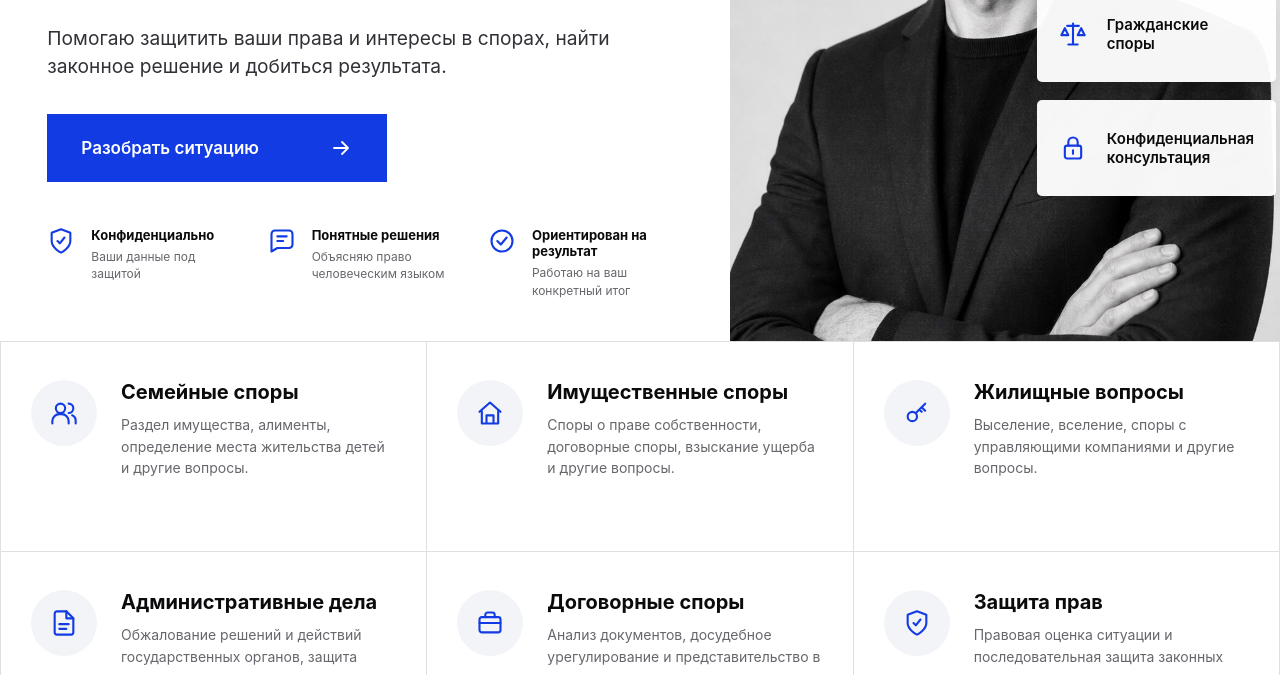
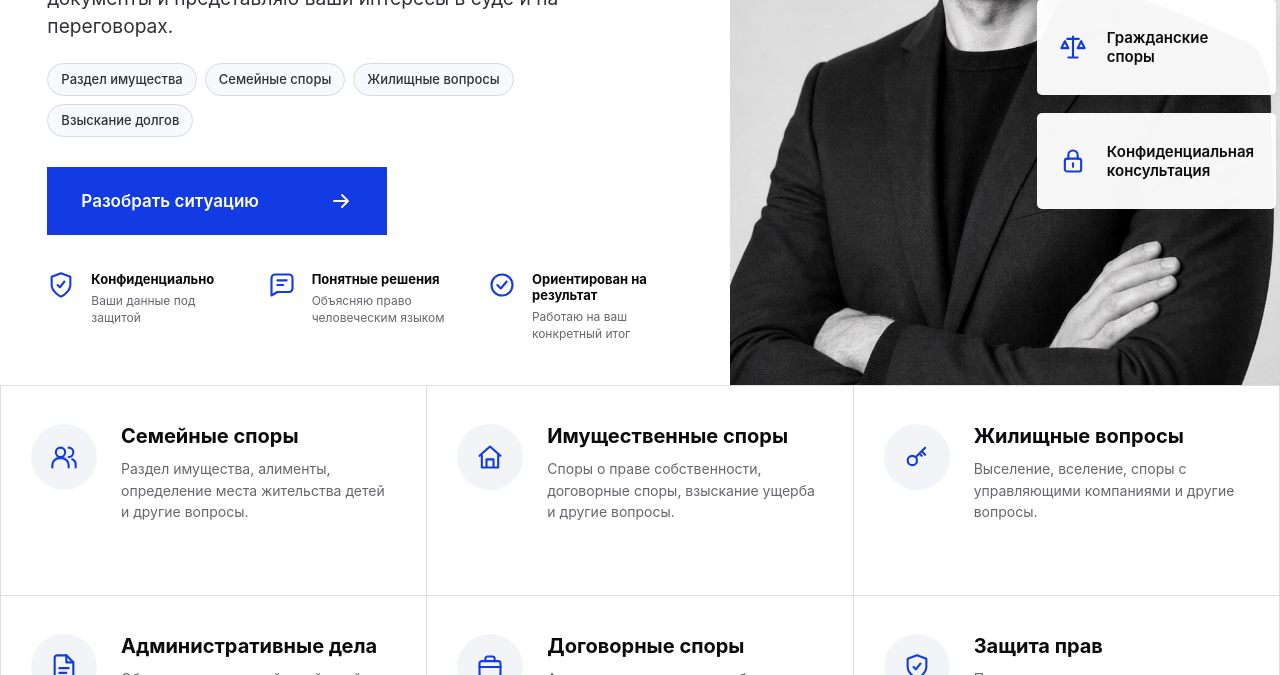
Before and after one commit to Miha23833/podo_landing, a website built with Vite: page index.html in a window 1280 px wide. Shown: the part 425-1100 px from the top of the page. Built offline with nearby package versions, Linux system fonts and the light colour scheme.

Commit message:
Refine lawyer landing hero copy

```diff
--- a/src/content.ts
+++ b/src/content.ts
@@ -47,6 +47,13 @@ export const trustPoints = [
   ['Ориентация на результат', 'Фокусируюсь на достижимом и полезном для вас итоге.'],
 ];
 
+export const heroCaseTags = [
+  'Раздел имущества',
+  'Семейные споры',
+  'Жилищные вопросы',
+  'Взыскание долгов',
+];
+
 export const workSteps = [
   ['01', 'Изучение ситуации', 'Вы рассказываете о проблеме, я уточняю детали и изучаю документы.'],
   ['02', 'Правовая оценка', 'Определяю перспективы, риски и возможные варианты решения.'],
--- a/src/main.ts
+++ b/src/main.ts
@@ -1,6 +1,6 @@
 import './styles.css';
 import portraitUrl from './assets/lawyer-placeholder.jpg';
-import { contact, services, trustPoints, workSteps } from './content';
+import { contact, heroCaseTags, services, trustPoints, workSteps } from './content';
 import { icon } from './icons';
 
 const serviceCards = services
@@ -54,9 +54,12 @@ document.querySelector<HTMLDivElement>('#app')!.innerHTML = `
       <div class="hero__content">
         <div>
           <p class="eyebrow">Юридическая помощь</p>
-          <h1 id="hero-title">Юрист по<br />гражданским делам</h1>
-          <p class="hero__city">${contact.city}</p>
-          <p class="hero__lead">Помогаю защитить ваши права и интересы в спорах, найти законное решение и добиться результата.</p>
+          <h1 id="hero-title">Юрист Дмитрий<br />Подопригора</h1>
+          <p class="hero__city">Гражданские дела в г. ${contact.city}</p>
+          <p class="hero__lead">Разбираю спор, определяю правовую позицию, готовлю документы и представляю ваши интересы в суде и на переговорах.</p>
+          <ul class="hero__tags" aria-label="Частые вопросы">
+            ${heroCaseTags.map((tag) => `<li>${tag}</li>`).join('')}
+          </ul>
           <a class="button button--primary" href="#contact">
             Разобрать ситуацию
             ${icon('arrow')}
--- a/src/styles.css
+++ b/src/styles.css
@@ -145,10 +145,31 @@ h1 {
 
 .hero__lead {
   max-width: 620px;
-  margin-bottom: 34px;
+  margin-bottom: 22px;
   color: #303136;
   font-size: clamp(17px, 1.5vw, 21px);
   line-height: 1.45;
+}
+
+.hero__tags {
+  display: flex;
+  max-width: 620px;
+  flex-wrap: wrap;
+  gap: 8px;
+  margin: 0 0 30px;
+  padding: 0;
+  list-style: none;
+}
+
+.hero__tags li {
+  padding: 9px 13px;
+  border: 1px solid #d5d8e3;
+  border-radius: 999px;
+  color: #303136;
+  background: #f8f9fc;
+  font-size: 13px;
+  font-weight: 550;
+  line-height: 1;
 }
 
 .button {
```
Also changed, not shown: 1 other file.
